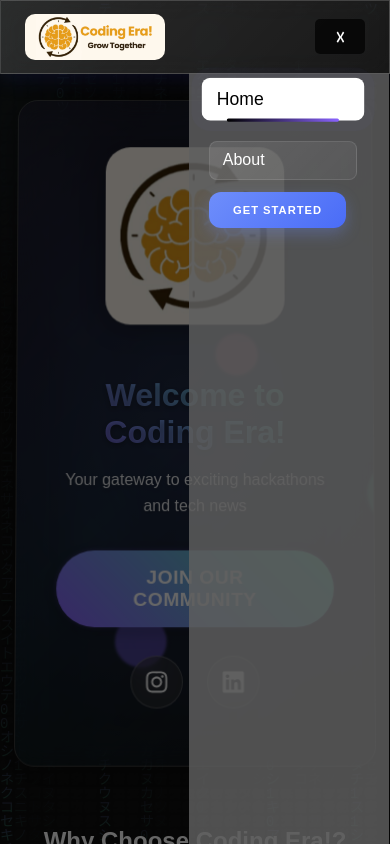
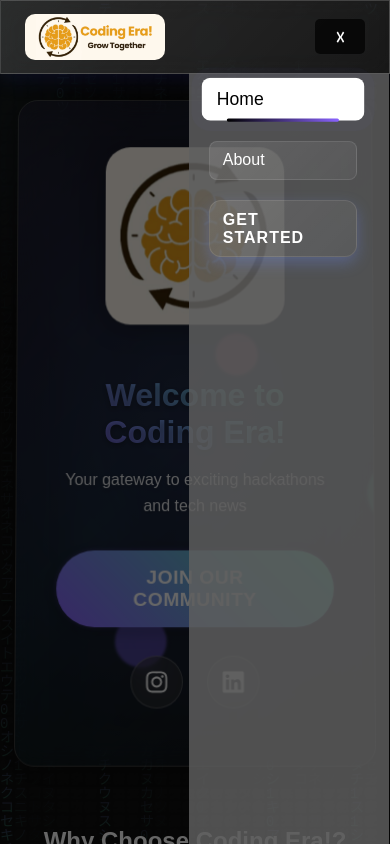
Before and after one commit to Lancerhawk/Community, a React (Vite) app in the folder frontend/: page / in a window 390 px wide. Both pictures are taken after a click on the button "Toggle menu". Shown: the top 844 px of the page. Built offline with nearby package versions, Linux system fonts and the light colour scheme; no server answers.

Commit message:
Update Navbar.jsx

```diff
--- a/frontend/src/components/Navbar/Navbar.jsx
+++ b/frontend/src/components/Navbar/Navbar.jsx
@@ -53,7 +53,7 @@
           <div className="left-section">
             <img src={heading} alt="" className='logo' draggable="false"/>
             {isLoggedIn ? (
-              <div className="user-menu-container">
+              <div className="user-menu-container-navbar">
                 <button className="user-icon-btn">
                   <i className="fas fa-user"></i>
                   {username && <span className="username-display">{username}</span>}
@@ -139,16 +139,40 @@
                       </div>
                     </li>
                   )}
-
-
                 </>
               )}
             </ul>
             {isOpen && window.innerWidth < 450 && (
             <div className="mobile-get-started">
-            <NavLink to="/login" className="mobile-get-started-btn" onClick={closeSidebar}>
-              Get Started
-            </NavLink>
+            {isLoggedIn ? (
+              <div className="user-menu-container-sidebar">
+                <button className="user-icon-btn">
+                  <i className="fas fa-user"></i>
+                  {username && <span className="username-display">{username}</span>}
+                </button>
+                  {/* <NavLink to="/userdashboard" onClick={closeSidebar}>
+                    Dashboard
+                  </NavLink>
+                  <NavLink to="/settings" onClick={closeSidebar}>
+                    Settings
+                  </NavLink> */}
+                  <button
+                    onClick={() => {
+                      localStorage.removeItem('token');
+                      setIsLoggedIn(false);
+                      navigate('/');
+                      closeSidebar();
+                      window.location.reload();
+                    }}
+                  >
+                    Logout
+                  </button>
+              </div>
+            ) : (
+              <NavLink to="/login" className="get-started-btn" onClick={closeSidebar}>
+                Get Started
+              </NavLink>
+            )}
           </div>
           )}
           </div>
```
